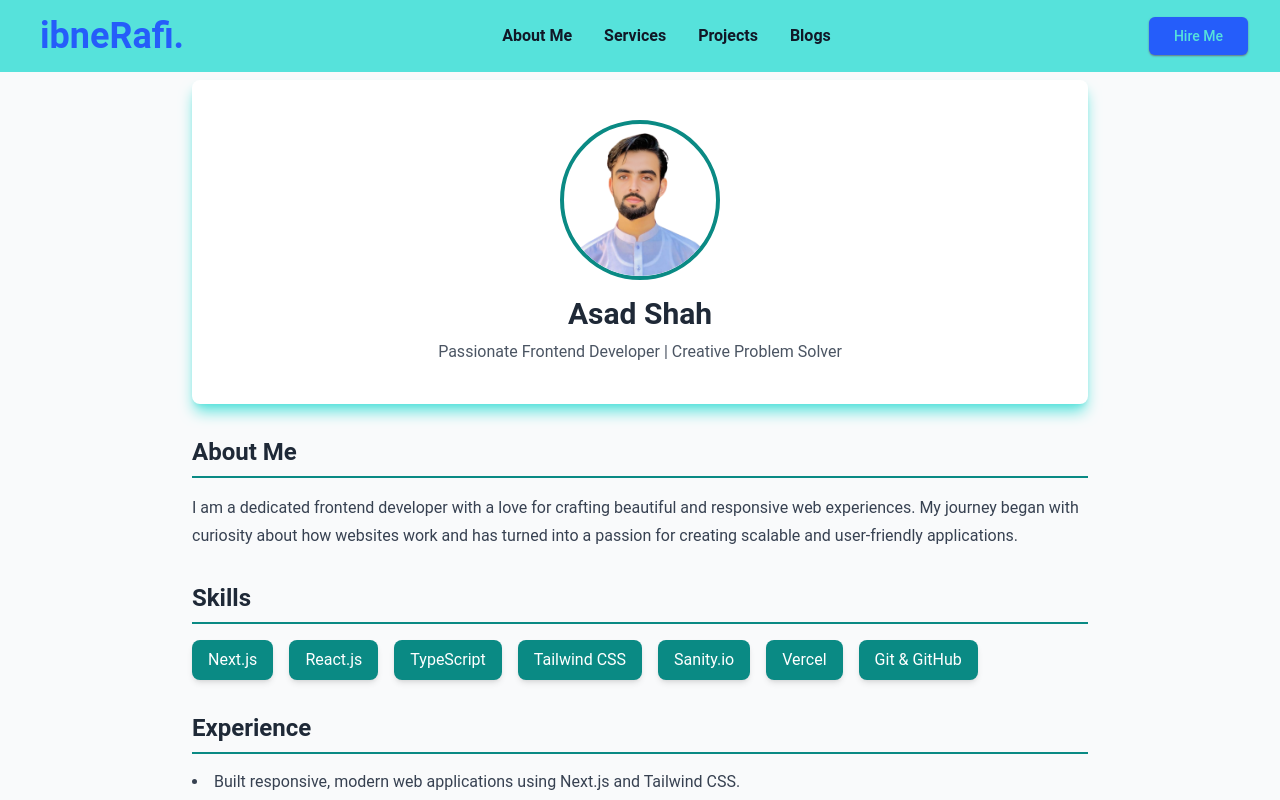
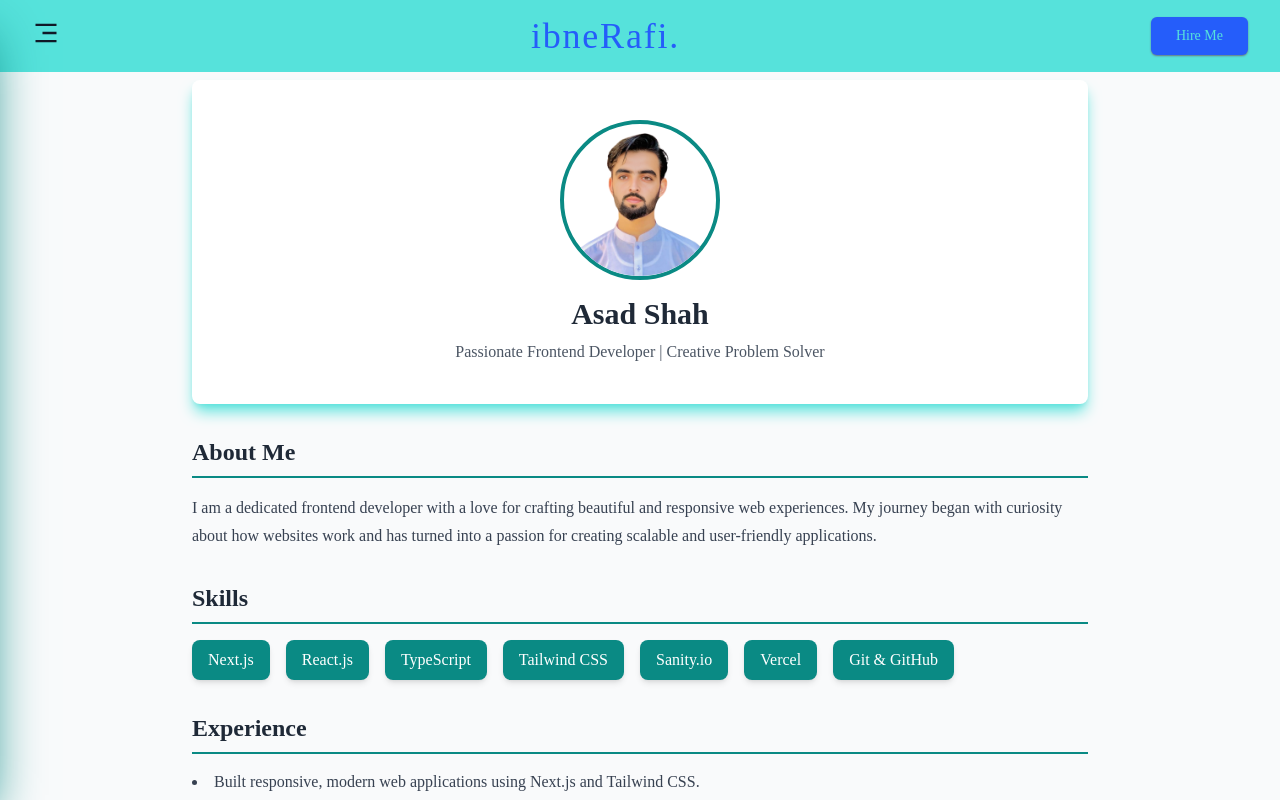
Before and after one commit to iamasadshah/iamasadshah-ibnerafi, a Next.js app: page /about-me in a window 1280 px wide. Shown: the top 800 px of the page. Built offline with nearby package versions, Linux system fonts and the light colour scheme.

Commit message:
navbar enhanced

```diff
--- a/src/app/components/Navbar.tsx
+++ b/src/app/components/Navbar.tsx
@@ -11,17 +11,17 @@ const Navbar = () => {
   // Handle scroll to toggle background blur
   useEffect(() => {
     const handleScroll = () => {
-      if (window.scrollY > 0) {
-        setScrolled(true);
-      } else {
-        setScrolled(false);
-      }
+      setScrolled(window.scrollY > 0);
     };
     window.addEventListener("scroll", handleScroll);
     return () => window.removeEventListener("scroll", handleScroll);
   }, []);
 
-  const handleLinkClick = () => {
+  const toggleMenu = () => {
+    setMenuOpen(!menuOpen);
+  };
+
+  const closeMenu = () => {
     setMenuOpen(false);
   };
 
@@ -31,51 +31,37 @@ const Navbar = () => {
         scrolled ? "backdrop-blur-md bg-white/50 shadow-md" : "bg-primary2"
       }`}
     >
-      {/* Navbar container */}
       <div className="max-w-full mx-auto px-4 sm:px-6 lg:px-8">
         <div className="flex justify-between items-center py-4">
-          {/* Logo Section */}
+          {/* Left: Hamburger Menu */}
+          <div>
+            <button
+              className="text-gray-900 focus:outline-none"
+              onClick={toggleMenu}
+            >
+              <RiMenu3Fill size={28} />
+            </button>
+          </div>
+
+          {/* Center: Logo */}
           <div className="flex-shrink-0">
             <Link href="/">
               <div className="flex items-center cursor-pointer">
-                <span className="ml-2 text-4xl font-bold text-primary3">
+                <span
+                  className="text-4xl text-primary3"
+                  style={{
+                    fontFamily: "'Pacifico', cursive",
+                    letterSpacing: "0.05em",
+                  }}
+                >
                   ibneRafi.
                 </span>
               </div>
             </Link>
           </div>
 
-          {/* Navigation Links for larger screens */}
-          <nav className="hidden md:flex space-x-8 font-semibold">
-            <Link href="/about-me" className="relative text-gray-900 group">
-              <span className="transition-colors duration-300 ease-in-out hover:text-primary3">
-                About Me
-              </span>
-            </Link>
-            <Link href="/services" className="relative text-gray-900 group">
-              <span className="transition-colors duration-300 ease-in-out hover:text-primary3">
-                Services
-              </span>
-            </Link>
-            <Link href="/projects" className="relative text-gray-900 group">
-              <span className="transition-colors duration-300 ease-in-out hover:text-primary3">
-                Projects
-              </span>
-            </Link>
-            <Link
-              href="https://medium.com/@iamasadshah"
-              target="_blank"
-              rel="noopener noreferrer"
-              className="relative text-gray-900 group"
-            >
-              <span className="transition-colors duration-300 ease-in-out hover:text-primary3">
-                Blogs
-              </span>
-            </Link>
-          </nav>
-
-          {/* Hire Me Button for larger screens */}
-          <div className="hidden md:block">
+          {/* Right: Hire Me Button */}
+          <div>
             <Link href="/contact">
               <div className="relative inline-flex items-center justify-center px-6 py-2 border border-transparent text-sm shadow-sm font-medium rounded-md shadow-gray-500 text-primary2 bg-primary3 transition-all duration-300 ease-in-out cursor-pointer hover:bg-transparent hover:ring-2 hover:ring-primary3">
                 <span className="transition-transform duration-300 ease-in-out transform hover:rotate-360 hover:text-primary3">
@@ -84,38 +70,47 @@ const Navbar = () => {
               </div>
             </Link>
           </div>
-
-          {/* Mobile Menu Button */}
-          <div className="md:hidden ">
-            <button
-              className="text-gray-900 focus:outline-none"
-              onClick={() => setMenuOpen(!menuOpen)}
-            >
-              {menuOpen ? <FiX size={28} /> : <RiMenu3Fill size={28} />}
-            </button>
-          </div>
         </div>
       </div>
 
-      {/* Mobile Menu */}
+      {/* Overlay */}
       <div
-        className={`md:hidden transition-all duration-700 ease-in-out overflow-hidden bg-primary2 ${
-          menuOpen ? "max-h-screen " : "max-h-0"
+        className={`fixed inset-0 z-40 bg-black/50 backdrop-blur-sm transition-opacity duration-300 ${
+          menuOpen ? "opacity-100 visible" : "opacity-0 invisible"
+        }`}
+        onClick={closeMenu}
+      ></div>
+
+      {/* Sidebar Navigation */}
+      <div
+        className={`fixed top-0 left-0 z-50 w-64 h-full bg-primary1  shadow-2xl shadow-primary1 transform transition-transform duration-300 ${
+          menuOpen ? "translate-x-0" : "-translate-x-full"
         }`}
       >
-        <nav className="space-y-4 px-2 pt-2 pb-3">
-          <Link href="/about-me" onClick={handleLinkClick}>
-            <div className="block text-gray-900 hover:text-primary1">
+        <div className="flex items-center justify-between px-4 py-4 ">
+          <h2 className="text-lg font-semibold text-white flex flex-col justify-center items-center ">
+            Navigation
+          </h2>
+          <button className="text-white" onClick={closeMenu}>
+            <FiX size={24} />
+          </button>
+        </div>
+        <nav className="space-y-4 px-4 flex flex-col justify-center items-center pt-6">
+          <Link href="/about-me">
+            <div
+              className="large-screen-navigation text-nowrap"
+              onClick={closeMenu}
+            >
               About Me
             </div>
           </Link>
-          <Link href="/services" onClick={handleLinkClick}>
-            <div className="block text-gray-900 hover:text-primary1">
+          <Link href="/services">
+            <div className="large-screen-navigation" onClick={closeMenu}>
               Services
             </div>
           </Link>
-          <Link href="/projects" onClick={handleLinkClick}>
-            <div className="block text-gray-900 hover:text-primary1">
+          <Link href="/projects">
+            <div className="large-screen-navigation" onClick={closeMenu}>
               Projects
             </div>
           </Link>
@@ -123,18 +118,12 @@ const Navbar = () => {
             href="https://medium.com/@iamasadshah"
             target="_blank"
             rel="noopener noreferrer"
-            onClick={handleLinkClick}
           >
-            <div className="block text-gray-900 hover:text-primary1">Blogs</div>
+            <div className="large-screen-navigation" onClick={closeMenu}>
+              Blogs
+            </div>
           </Link>
         </nav>
-        <div className="px-2 pb-3">
-          <Link href="/contact" onClick={handleLinkClick}>
-            <div className="block w-full text-center py-2 px-4 rounded-md bg-primary1 text-white cursor-pointer">
-              Hire Me
-            </div>
-          </Link>
-        </div>
       </div>
     </header>
   );
--- a/src/app/globals.css
+++ b/src/app/globals.css
@@ -7,6 +7,7 @@ body {
   overflow-x: hidden;
   -ms-overflow-style: none;
   scrollbar-width: none;
+  font-family: "'Dancing Script', cursive";
 }
 
 /* For Chrome, Safari, and Opera */
@@ -181,6 +182,9 @@ html::-webkit-scrollbar {
 }
 
 @layer components {
+  .large-screen-navigation {
+    @apply text-gray-100 hover:text-white hover:bg-primary2 hover:bg-opacity-40 px-20 duration-500 py-2 rounded-full hover:ring-2 hover:ring-primary3 hover:shadow-md hover:shadow-black;
+  }
   .services-card {
     @apply flex flex-col justify-center items-center py-4 space-y-2 px-4 text-center ring-1 shadow-lg shadow-white ring-black hover:shadow-xl hover:shadow-primary1 hover:ring-2 hover:bg-primary1 hover:text-white transition duration-700;
   }
--- a/src/app/page.tsx
+++ b/src/app/page.tsx
@@ -9,10 +9,17 @@ import Wrapper from "./components/Wrapper";
 import Skills from "./components/Skills";
 import CustomCursor from "./components/Customcursor";
 import BackgroundEffect from "./components/BackgroundEffect";
+import Head from "next/head";
 
 export default function Home() {
   return (
     <>
+      <Head>
+        <link
+          href="https://fonts.googleapis.com/css2?family=Pacifico&display=swap"
+          rel="stylesheet"
+        />
+      </Head>
       <Wrapper>
         <CustomCursor />
         <BackgroundEffect />
```
